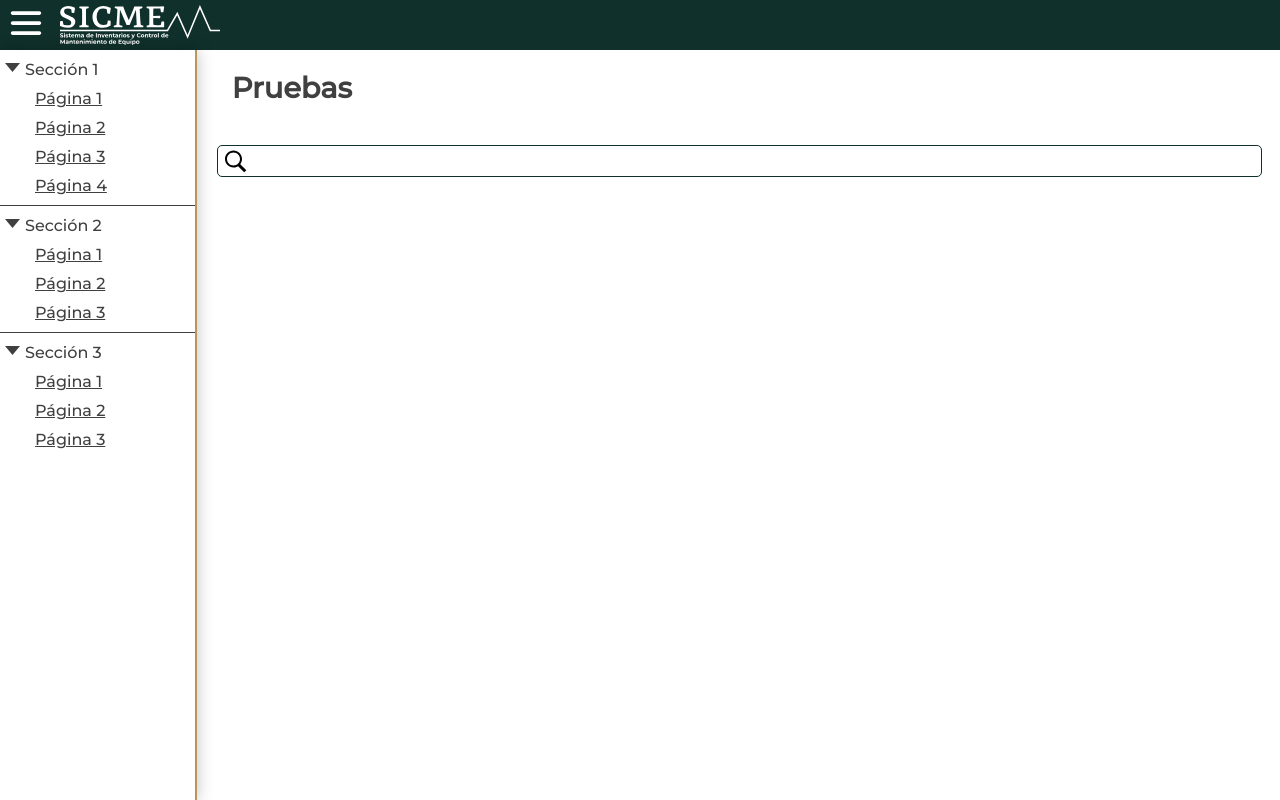
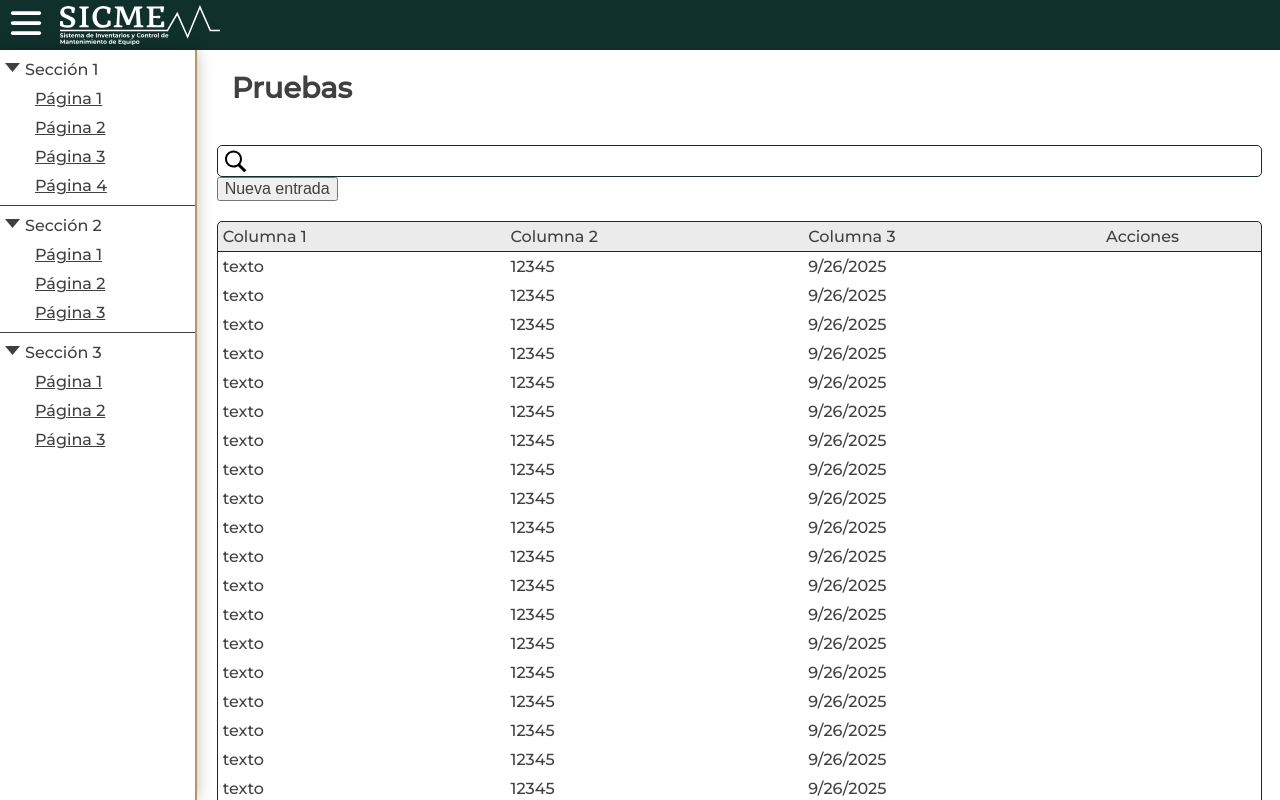
Before and after one commit to RobotoSkunk/SICME-Client, a Next.js app: page /panel/tests in a window 1280 px wide. Built offline with nearby package versions, Linux system fonts and the light colour scheme.

Commit message:
Creada estructura de la tabla de DynamicTable

```diff
--- a/src/app/(dashboard)/panel/tests/page.tsx
+++ b/src/app/(dashboard)/panel/tests/page.tsx
@@ -9,7 +9,33 @@ export default function Page()
 	return (<>
 		<h1>Pruebas</h1>
 		<DynamicTable
-			fields={ [] }
+			fields={ [
+				{
+					name: 'col_1',
+					type: 'text',
+					label: 'Columna 1',
+				},
+				{
+					name: 'col_2',
+					type: 'number',
+					label: 'Columna 2',
+				},
+				{
+					name: 'col_3',
+					type: 'date',
+					label: 'Columna 3',
+				},
+			] }
+
+			pagesCount={ 1 }
+
+			rows={
+				[... new Array(50)].map(_ => ({
+					col_1: 'texto',
+					col_2: 12345,
+					col_3: new Date(),
+				}))
+			}
 		/>
 	</>);
 }
--- a/src/components/DynamicTable/index.tsx
+++ b/src/components/DynamicTable/index.tsx
@@ -2,7 +2,7 @@
 'use client';
 
 import Image from 'next/image';
-import { CSSProperties, HTMLInputTypeAttribute } from 'react';
+import { CSSProperties, HTMLInputTypeAttribute, useState } from 'react';
 
 import style from './style.module.css';
 
@@ -21,7 +21,6 @@ interface FieldBase
 	 * Un nombre leíble por el usuario.
 	 */
 	label: string;
-	value?: string;
 	required?: boolean;
 	className?: string;
 	style?: CSSProperties;
@@ -44,7 +43,19 @@ interface TextAreaField extends FieldBase
 
 interface InputField extends FieldBase
 {
-	type: Omit<Omit<HTMLInputTypeAttribute, 'checkbox'>, 'radio'>;
+	type:
+		| 'checkbox'
+		| 'radio'
+		| 'date'
+		| 'datetime-local'
+		| 'email'
+		| 'file'
+		| 'image'
+		| 'number'
+		| 'password'
+		| 'tel'
+		| 'text'
+		| 'time';
 
 	min?: number;
 	max?: number;
@@ -54,40 +65,93 @@ interface InputField extends FieldBase
 export type Field = TextAreaField | InputField;
 // #endregion
 
+type TypeMap<T extends string> =
+	T extends 'textarea'       ? string  :
+	T extends 'checkbox'       ? boolean :
+	T extends 'radio'          ? boolean :
+	T extends 'date'           ? Date    :
+	T extends 'datetime-local' ? Date    :
+	T extends 'email'          ? string  :
+	T extends 'number'         ? number  :
+	T extends 'password'       ? string  :
+	T extends 'tel'            ? string  :
+	T extends 'text'           ? string  :
+	T extends 'time'           ? string  :
+	string;
+
 
 type Props = {
+	/**
+	 * Define la estructura de los campos de la tabla.
+	 */
+	fields: readonly Field[];
+
+	/**
+	 * Establece el número máximo de páginas que se encuentran disponibles; esta propiedad es meramente decorativa.
+	 * Si el número de páginas es menor o igual a 0, las opciones de paginación son omitidas de la tabla.
+	 */
+	pagesCount: number;
+
+	/**
+	 * Las filas a mostrar en la tabla.
+	 */
+	rows: {
+		readonly [ K in Props['fields'][number] as K['name'] ]: TypeMap<K['type']>;
+	}[];
+
+	/**
+	 * El texto personalizado del botón para crear una nueva entrada.
+	 */
+	newEntryLabel?: string;
+
 	/**
 	 * Se ejecuta cuando el usuario da clic en una opción para crear una nueva entrada. Si no se especifica, las
 	 * opciones para crear entradas son omitidas de la interfaz.
 	 * @returns Verdadero si la operación fue exitosa.
 	 */
-	onCreate?: () => boolean | Promise<boolean>;
+	onCreate?: () => Promise<boolean>;
 
 	/**
 	 * Se ejecuta cuando el usuario da clic en una opción para actualizar una entrada. Si no se especifica, las
 	 * opciones para actualizar entradas son omitidas de la interfaz.
 	 * @returns Verdadero si la operación fue exitosa.
 	 */
-	onUpdate?: () => boolean | Promise<boolean>;
+	onUpdate?: () => Promise<boolean>;
 
 	/**
 	 * Se ejecuta cuando el usuario da clic en una opción para eliminar una entrada. Si no se especifica, las
 	 * opciones para eliminar entradas son omitidas de la interfaz.
 	 * @returns Verdadero si la operación fue exitosa.
 	 */
-	onDelete?: () => boolean | Promise<boolean>;
+	onDelete?: () => Promise<boolean>;
 
 	/**
-	 * Define la estructura de las entradas de la tabla.
+	 * Se ejecuta automáticamente cuando el usuario busca cambiar a otra página.
+	 * @returns Verdadero si la operación fue exitosa.
 	 */
-	fields: Field[];
+	onRequestPage?: (page: number) => Promise<boolean>;
 };
+
+// type FieldsToJson<T extends readonly Field[]> = {
+// 	[ K in T[number] as K['name'] ]: TypeMap<K['type']>;
+// };
 
 
 export default function DynamicTable({
-
+	fields,
+	rows,
+	newEntryLabel,
 }: Props)
 {
+	const [ page, setPage ] = useState(0);
+
+	// if (onRead) {
+	// 	const result = await onRead(0);
+
+	// 	result.rows[0].
+	// }
+
+
 	return (
 		<div className={ style['dynamic-table'] }>
 			<div className={ style['top-part'] }>
@@ -103,6 +167,52 @@ export default function DynamicTable({
 					/>
 					<input type='search' id='search-input'/>
 				</label>
+
+				<button
+
+				>
+					{ newEntryLabel ?? 'Nueva entrada' }
+				</button>
+			</div>
+
+			<div className={ style.table }>
+				<div className={ style.row }>
+					{ fields.map((field, i) =>
+					{
+						if (field.hideOnTable) {
+							return null;
+						}
+
+						return (
+							<div className={ style.cell } key={ i }>
+								{ field.label }
+							</div>
+						);
+					}) }
+
+					<div className={ style.cell } style={{ width: 150 }}>
+						Acciones
+					</div>
+				</div>
+				{ rows.map((row, i) =>
+				(
+					<div className={ style.row } key={ i }>
+						{ Object.keys(row).map((key, i) =>
+						{
+							let value = row[key] as TypeMap<typeof key>;
+
+							if (typeof value === 'object') {
+								value = (value as Date).toLocaleDateString();
+							}
+
+							return (
+								<div className={ style.cell } key={ i }>
+									{ value }
+								</div>
+							);
+						}) }
+					</div>
+				)) }
 			</div>
 		</div>
 	);
--- a/src/components/DynamicTable/style.module.css
+++ b/src/components/DynamicTable/style.module.css
@@ -1,6 +1,16 @@
 
 .dynamic-table {
 	padding: 20px;
+
+	--table-border: 1px solid var(--primary)
+}
+
+.table,
+.searchbar {
+	width: 100%;
+
+	border: var(--table-border);
+	border-radius: 5px;
 }
 
 .searchbar {
@@ -8,11 +18,6 @@
 	align-items: center;
 
 	height: 30px;
-	width: 100%;
-
-	border: 1px solid var(--primary);
-	border-radius: 5px;
-
 
 	& img {
 		margin: 0 5px;
@@ -25,3 +30,31 @@
 		outline: 0;
 	}
 }
+
+.table {
+	display: table;
+	table-layout: auto;
+
+	margin: 20px 0;
+
+	& .row {
+		display: table-row;
+
+		& .cell {
+			display: table-cell;
+
+			padding: 5px;
+		}
+
+		&:first-child .cell {
+			border-bottom: var(--table-border);
+			/* border-right: var(--table-border); */
+
+			background: color-mix(in srgb, var(--foreground), transparent 90%);
+
+			/* &:last-child {
+				border-right: 0;
+			} */
+		}
+	}
+}
```
